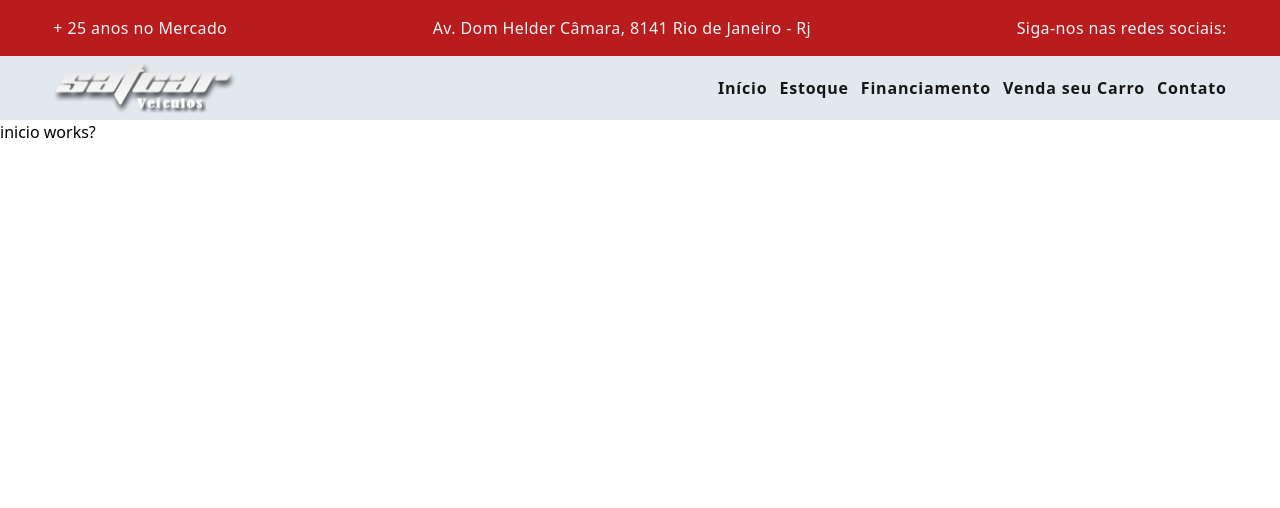
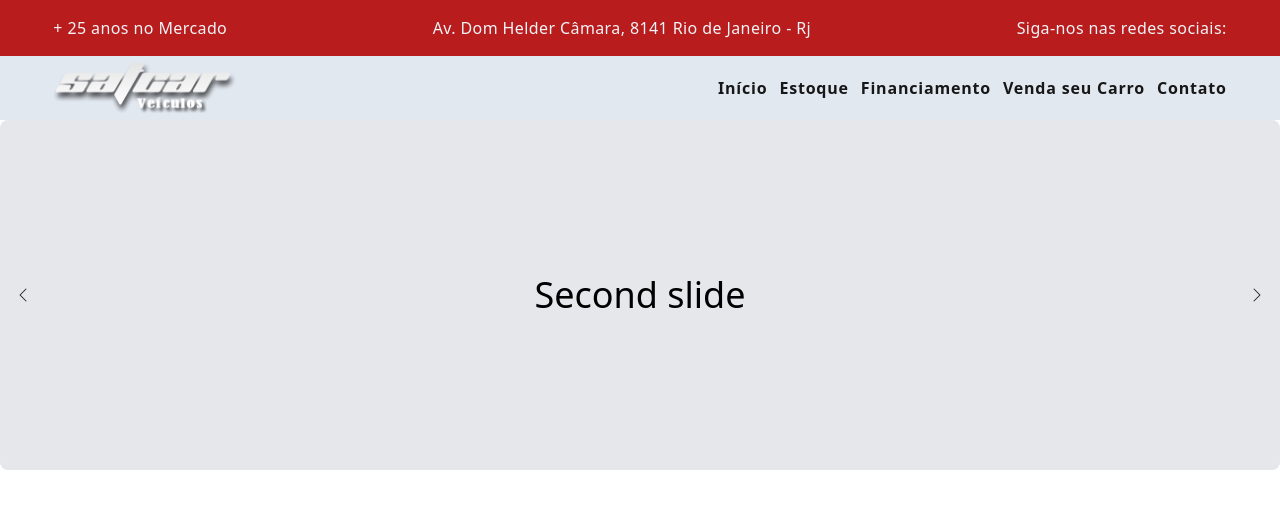
Before and after one commit to julioallday/satcar-website, an Angular app: page / in a window 1280 px wide. Shown: the top 508 px of the page. Built offline with nearby package versions, Linux system fonts and the light colour scheme.

Commit message:
feat(template); cria carrossel e add cores

```diff
--- a/angular.json
+++ b/angular.json
@@ -27,7 +27,9 @@
             "styles": [
               "src/styles.css"
             ],
-            "scripts": []
+            "scripts": [
+              "node_modules/preline/preline.js"
+            ]
           },
           "configurations": {
             "production": {
--- a/package.json
+++ b/package.json
@@ -18,6 +18,7 @@
     "@angular/platform-browser": "^17.2.0",
     "@angular/platform-browser-dynamic": "^17.2.0",
     "@angular/router": "^17.2.0",
+    "preline": "^2.0.3",
     "rxjs": "~7.8.0",
     "tslib": "^2.3.0",
     "zone.js": "~0.14.3"
--- a/src/app/app.component.ts
+++ b/src/app/app.component.ts
@@ -1,6 +1,13 @@
 import { Component } from '@angular/core';
-import { RouterOutlet } from '@angular/router';
+import { RouterOutlet, Router, Event, NavigationEnd } from '@angular/router';
 import { HeaderComponent } from './components/header/header.component';
+
+import { IStaticMethods } from 'preline/preline';
+declare global {
+  interface Window {
+    HSStaticMethods: IStaticMethods;
+  }
+}
 
 @Component({
   selector: 'app-root',
@@ -11,4 +18,17 @@ import { HeaderComponent } from './components/header/header.component';
 })
 export class AppComponent {
   title = 'satcar-website';
+
+  constructor(private router: Router) {
+
+  }
+  ngOnInit() {
+    this.router.events.subscribe((event: Event) => {
+      if (event instanceof NavigationEnd) {
+        setTimeout(() => {
+          window.HSStaticMethods.autoInit();
+        }, 100);
+      }
+    });
+  }
 }
--- /dev/null
+++ b/src/app/components/carrossel/carrossel.component.html
@@ -0,0 +1,49 @@
+<!-- Slider -->
+<div data-hs-carousel='{
+  "loadingClasses": "opacity-0",
+  "isAutoPlay": true
+}' class="relative">
+<div class="hs-carousel relative overflow-hidden w-full min-h-[350px] bg-white rounded-lg">
+  <div class="hs-carousel-body absolute top-0 bottom-0 start-0 flex flex-nowrap transition-transform duration-700 opacity-0">
+    <div class="hs-carousel-slide">
+      <div class="flex justify-center h-full bg-gray-100 p-6">
+        <span class="self-center text-4xl transition duration-700">First slide</span>
+      </div>
+    </div>
+    <div class="hs-carousel-slide">
+      <div class="flex justify-center h-full bg-gray-200 p-6">
+        <span class="self-center text-4xl transition duration-700">Second slide</span>
+      </div>
+    </div>
+    <div class="hs-carousel-slide">
+      <div class="flex justify-center h-full bg-gray-300 p-6">
+        <span class="self-center text-4xl transition duration-700">Third slide</span>
+      </div>
+    </div>
+  </div>
+</div>
+
+<button type="button" class="hs-carousel-prev hs-carousel:disabled:opacity-50 disabled:pointer-events-none absolute inset-y-0 start-0 inline-flex justify-center items-center w-[46px] h-full text-gray-800 hover:bg-gray-800/[.1]">
+  <span class="text-2xl" aria-hidden="true">
+    <svg class="size-4" xmlns="http://www.w3.org/2000/svg" width="16" height="16" fill="currentColor" viewBox="0 0 16 16">
+      <path fill-rule="evenodd" d="M11.354 1.646a.5.5 0 0 1 0 .708L5.707 8l5.647 5.646a.5.5 0 0 1-.708.708l-6-6a.5.5 0 0 1 0-.708l6-6a.5.5 0 0 1 .708 0z"/>
+    </svg>
+  </span>
+  <span class="sr-only">Previous</span>
+</button>
+<button type="button" class="hs-carousel-next hs-carousel:disabled:opacity-50 disabled:pointer-events-none absolute inset-y-0 end-0 inline-flex justify-center items-center w-[46px] h-full text-gray-800 hover:bg-gray-800/[.1]">
+  <span class="sr-only">Next</span>
+  <span class="text-2xl" aria-hidden="true">
+    <svg class="size-4" xmlns="http://www.w3.org/2000/svg" width="16" height="16" fill="currentColor" viewBox="0 0 16 16">
+      <path fill-rule="evenodd" d="M4.646 1.646a.5.5 0 0 1 .708 0l6 6a.5.5 0 0 1 0 .708l-6 6a.5.5 0 0 1-.708-.708L10.293 8 4.646 2.354a.5.5 0 0 1 0-.708z"/>
+    </svg>
+  </span>
+</button>
+
+<div class="hs-carousel-pagination flex justify-center absolute bottom-3 start-0 end-0 space-x-2">
+  <span class="hs-carousel-active:bg-red-700 hs-carousel-active:border-red-700 w-16 h-2 border border-gray-400 cursor-pointer"></span>
+  <span class="hs-carousel-active:bg-red-700 hs-carousel-active:border-red-700 w-16 h-2 border border-gray-400 cursor-pointer"></span>
+  <span class="hs-carousel-active:bg-red-700 hs-carousel-active:border-red-700 w-16 h-2 border border-gray-400 cursor-pointer"></span>
+</div>
+</div>
+<!-- End Slider -->
--- a/src/app/inicio/inicio.component.html
+++ b/src/app/inicio/inicio.component.html
@@ -1 +1 @@
-<p>inicio works?</p>
+<carrossel></carrossel>
--- a/src/app/inicio/inicio.component.ts
+++ b/src/app/inicio/inicio.component.ts
@@ -1,9 +1,10 @@
 import { Component } from '@angular/core';
+import { CarrosselComponent } from '../components/carrossel/carrossel.component';
 
 @Component({
   selector: 'inicio',
   standalone: true,
-  imports: [],
+  imports: [CarrosselComponent],
   templateUrl: './inicio.component.html',
   styleUrl: './inicio.component.css'
 })
--- a/tailwind.config.js
+++ b/tailwind.config.js
@@ -1,10 +1,8 @@
 /** @type {import('tailwindcss').Config} */
 module.exports = {
-  content: [
-    "./src/**/*.{html,ts}",
-  ],
+  content: ["./src/**/*.{html,ts}", "./node_modules/preline/preline.js"],
   theme: {
     extend: {},
   },
-  plugins: [],
-}
+  plugins: [require("preline/plugin")],
+};
```
Also changed, not shown: src/app/components/carrossel/carrossel.component.ts (added, +12 -0 lines), src/app/components/carrossel/carrossel.component.css (added), 2 other files (tests, documents, lock files or other folders).
